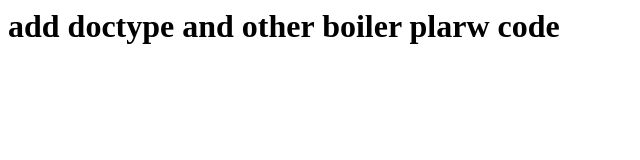
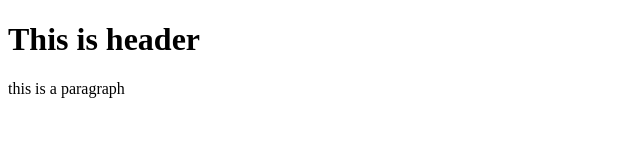
Before and after one commit to vandanavadithya/webDevelopment, a plain HTML site: page index.html in a window 1280 px wide. Shown: the whole page, without its empty margins (0-640 px from the left). Drawn offline with Linux system fonts and the light colour scheme.

Commit message:
Reomved h1 and added boiler plate code for html

```diff
--- a/index.html
+++ b/index.html
@@ -1 +1,12 @@
-<h1>add doctype and other boiler plarw code</h1>
+<!DOCTYPE html>
+<html lang="en">
+<head>
+    <meta charset="UTF-8">
+    <meta name="viewport" content="width=device-width, initial-scale=1.0">
+    <title>Web Development trainting</title>
+</head>
+<body>
+    <h1>This is header</h1>
+    <p>this is a paragraph</p>
+</body>
+</html>
```
